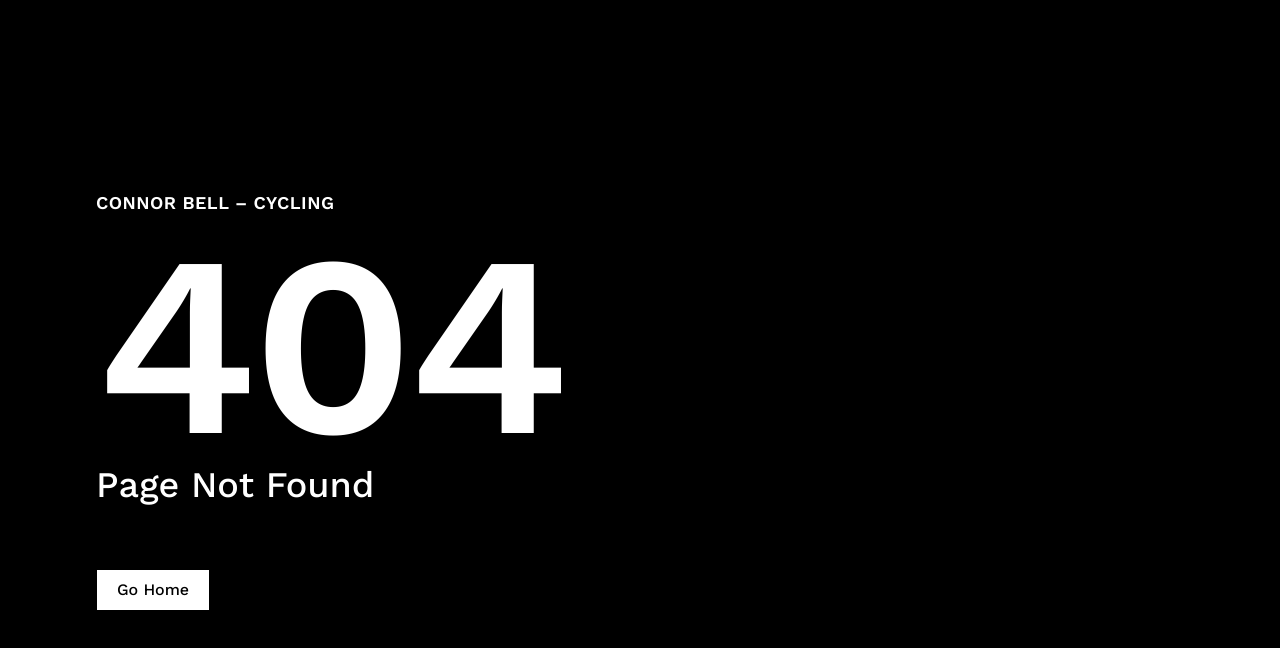
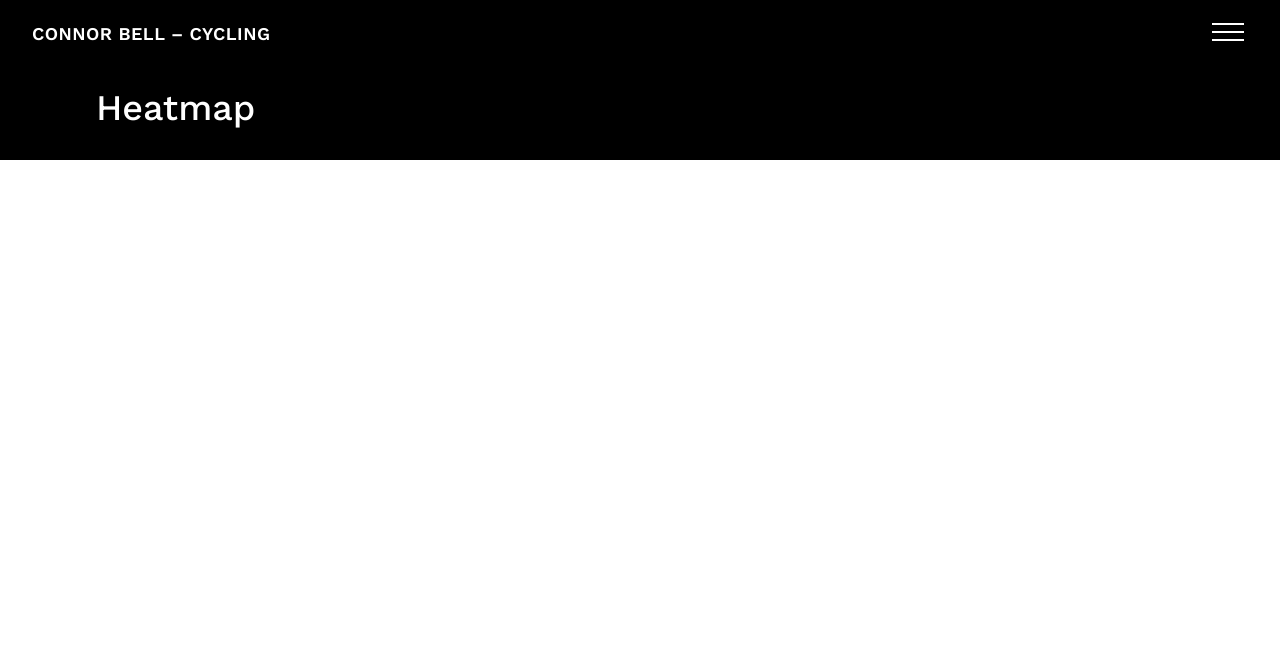
Before and after one commit to u24569608/Cycling_Connor_Bell_CO_ZA, a Next.js app in the folder site/: page /heatmap in a window 1280 px wide. Before the commit this address had no page. Shown: the top 648 px of the page. Built offline with nearby package versions, Linux system fonts and the light colour scheme.

Commit message:
Setting Up Pages

```diff
--- /dev/null
+++ b/site/src/app/heatmap/page.tsx
@@ -0,0 +1,16 @@
+import type { Metadata } from "next";
+import Navbar from "@/components/ui/navbar";
+import HeatmapPage from "../pages/heatmap";
+
+export const metadata: Metadata = {
+  title: "Connor Bell – Cycling – Heatmap",
+};
+
+export default function Heatmap() {
+  return (
+    <main data-page="cv" className="min-h-svh bg-black">
+      <Navbar />
+      <HeatmapPage />
+    </main>
+  );
+}
--- a/site/src/app/not-found.tsx
+++ b/site/src/app/not-found.tsx
@@ -7,9 +7,9 @@ export default function NotFound() {
     <main className="flex min-h-svh flex-col items-start justify-center bg-black px-6 py-12 text-left text-white md:px-24">
       <Link
         href="/"
-        className="tracking-wide text-lg text-white font-semibold whitespace-nowrap"
+        className="tracking-wide text-lg text-white font-semibold"
       >
-        CONNOR BELL – CYCLING
+        CONNOR BELL – CYCLING
       </Link>
 
       <h1 className="text-[clamp(6rem,30vw,8rem)] leading-none font-semibold tracking-tight sm:text-[12rem] md:text-[16rem]">
--- /dev/null
+++ b/site/src/app/pages/heatmap.tsx
@@ -0,0 +1,13 @@
+import Banner from "@/components/ui/banner";
+
+function HeatmapPage() {
+    return (
+        <main data-page="heatmap" className="min-h-svh bg-white">
+        <Banner heading="Heatmap">
+
+        </Banner>
+        </main>
+    )
+}
+
+export default HeatmapPage;
--- /dev/null
+++ b/site/src/app/pages/racing.tsx
@@ -0,0 +1,14 @@
+import Banner from "@/components/ui/banner";
+
+function RacingPage() {
+
+    return (
+        <main data-page="racing" className="min-h-svh bg-white">
+            <Banner heading="Racing">
+
+            </Banner>
+        </main>
+    );
+}
+
+export default RacingPage;
--- /dev/null
+++ b/site/src/app/racing/page.tsx
@@ -0,0 +1,16 @@
+import type { Metadata } from "next";
+import Navbar from "@/components/ui/navbar";
+import RacingPage from "../pages/racing";
+
+export const metadata: Metadata = {
+  title: "Connor Bell – Cycling – Racing",
+};
+
+export default function Racing() {
+  return (
+    <main data-page="cv" className="min-h-svh bg-black">
+      <Navbar />
+      <RacingPage />
+    </main>
+  );
+}
--- /dev/null
+++ b/site/src/components/ui/banner.tsx
@@ -0,0 +1,23 @@
+import type { ReactNode } from "react";
+
+type BannerProps = {
+  heading: string;
+  children?: ReactNode;
+};
+
+function Banner({ heading, children }: BannerProps) {
+  return (
+    <header
+      className={`dark sticky top-0 z-10 flex bg-black px-8 text-white md:px-24 ${children !== undefined ? "h-52 pt-20 pb-6" : "h-40 pt-20 pb-8"}`}
+    >
+      <div className="flex w-full max-w-screen-xl flex-col items-start justify-end gap-4">
+        <h1 className="text-2xl font-medium sm:text-2xl md:text-3xl lg:text-4xl">
+          {heading}
+        </h1>
+        {children}
+      </div>
+    </header>
+  );
+}
+
+export default Banner;
--- a/site/src/components/ui/navbar.tsx
+++ b/site/src/components/ui/navbar.tsx
@@ -27,9 +27,11 @@ function Navbar() {
       <div className="max-w-screen-xl flex flex-wrap items-center justify-between px-8 py-5">
         <Link
           href="/"
-          className="fade-underline self-center underline-offset-4 tracking-wide text-lg text-white font-semibold whitespace-nowrap transition-[text-decoration-color] duration-500 ease-in-out motion-reduce:transition-none"
+          className="max-w-[calc(100%-3.5rem)] self-center tracking-wide text-lg text-white font-semibold"
         >
-          CONNOR BELL – CYCLING
+          <span className="fade-underline underline-offset-4 transition-[text-decoration-color] duration-500 ease-in-out motion-reduce:transition-none">
+            CONNOR BELL – CYCLING
+          </span>
         </Link>
 
         <div className="flex md:order-2 space-x-3 md:space-x-0 rtl:space-x-reverse">
@@ -78,7 +80,7 @@ function Navbar() {
                 <SocialLinks className="mt-12 flex-col items-center" />
 
                 <address className="mt-auto pt-16 text-[1rem] leading-relaxed tracking-wide not-italic">
-                  <p className="font-semibold text-[1.1rem]">CONNOR BELL – CYCLING</p>
+                  <p className="font-semibold text-[1.1rem]">CONNOR BELL – CYCLING</p>
                   <p className="flex items-center justify-center gap-1.5">
                     <span>Johannesburg – South Africa</span>
                   </p>
--- /dev/null
+++ b/site/src/components/ui/tabs.tsx
@@ -0,0 +1,81 @@
+"use client"
+
+import { Tabs as TabsPrimitive } from "@base-ui/react/tabs"
+import { cva, type VariantProps } from "class-variance-authority"
+import { cn } from "cn"
+
+function Tabs({
+  className,
+  orientation = "horizontal",
+  ...props
+}: TabsPrimitive.Root.Props) {
+  return (
+    <TabsPrimitive.Root
+      data-slot="tabs"
+      data-orientation={orientation}
+      className={cn(
+        "group/tabs flex gap-2 data-horizontal:flex-col",
+        className
+      )}
+      {...props}
+    />
+  )
+}
+
+const tabsListVariants = cva(
+  "group/tabs-list inline-flex w-fit items-center justify-center rounded-none p-[3px] text-muted-foreground group-data-horizontal/tabs:h-8 group-data-vertical/tabs:h-fit group-data-vertical/tabs:flex-col data-[variant=line]:rounded-none",
+  {
+    variants: {
+      variant: {
+        default: "bg-muted",
+        line: "gap-1 bg-transparent",
+      },
+    },
+    defaultVariants: {
+      variant: "default",
+    },
+  }
+)
+
+function TabsList({
+  className,
+  variant = "default",
+  ...props
+}: TabsPrimitive.List.Props & VariantProps<typeof tabsListVariants>) {
+  return (
+    <TabsPrimitive.List
+      data-slot="tabs-list"
+      data-variant={variant}
+      className={cn(tabsListVariants({ variant }), className)}
+      {...props}
+    />
+  )
+}
+
+function TabsTrigger({ className, ...props }: TabsPrimitive.Tab.Props) {
+  return (
+    <TabsPrimitive.Tab
+      data-slot="tabs-trigger"
+      className={cn(
+        "relative inline-flex h-[calc(100%-1px)] flex-1 items-center justify-center gap-1.5 rounded-none border-2 border-transparent px-1.5 py-0.5 text-xs font-medium whitespace-nowrap text-foreground/60 transition-all group-data-vertical/tabs:w-full group-data-vertical/tabs:justify-start group-data-vertical/tabs:py-[calc(--spacing(1.25))] hover:text-foreground focus-visible:border-ring focus-visible:ring-[3px] focus-visible:ring-ring/50 focus-visible:outline-1 focus-visible:outline-ring disabled:pointer-events-none disabled:opacity-50 has-data-[icon=inline-end]:pr-1 has-data-[icon=inline-start]:pl-1 aria-disabled:pointer-events-none aria-disabled:opacity-50 dark:text-muted-foreground dark:hover:text-foreground [&_svg]:pointer-events-none [&_svg]:shrink-0 [&_svg:not([class*='size-'])]:size-4",
+        "group-data-[variant=line]/tabs-list:bg-transparent group-data-[variant=line]/tabs-list:data-active:bg-transparent dark:group-data-[variant=line]/tabs-list:data-active:border-transparent dark:group-data-[variant=line]/tabs-list:data-active:bg-transparent",
+        "data-active:bg-background data-active:text-foreground data-active:underline data-active:underline-offset-4 dark:data-active:border-input dark:data-active:bg-input/30 dark:data-active:text-foreground",
+        "after:absolute after:bg-foreground after:opacity-0 after:transition-opacity group-data-horizontal/tabs:after:inset-x-0 group-data-horizontal/tabs:after:bottom-[-5px] group-data-horizontal/tabs:after:h-0.5 group-data-vertical/tabs:after:inset-y-0 group-data-vertical/tabs:after:-right-1 group-data-vertical/tabs:after:w-0.5 group-data-[variant=line]/tabs-list:data-active:after:opacity-100",
+        className
+      )}
+      {...props}
+    />
+  )
+}
+
+function TabsContent({ className, ...props }: TabsPrimitive.Panel.Props) {
+  return (
+    <TabsPrimitive.Panel
+      data-slot="tabs-content"
+      className={cn("flex-1 text-xs/relaxed outline-none", className)}
+      {...props}
+    />
+  )
+}
+
+export { Tabs, TabsList, TabsTrigger, TabsContent, tabsListVariants }
```
